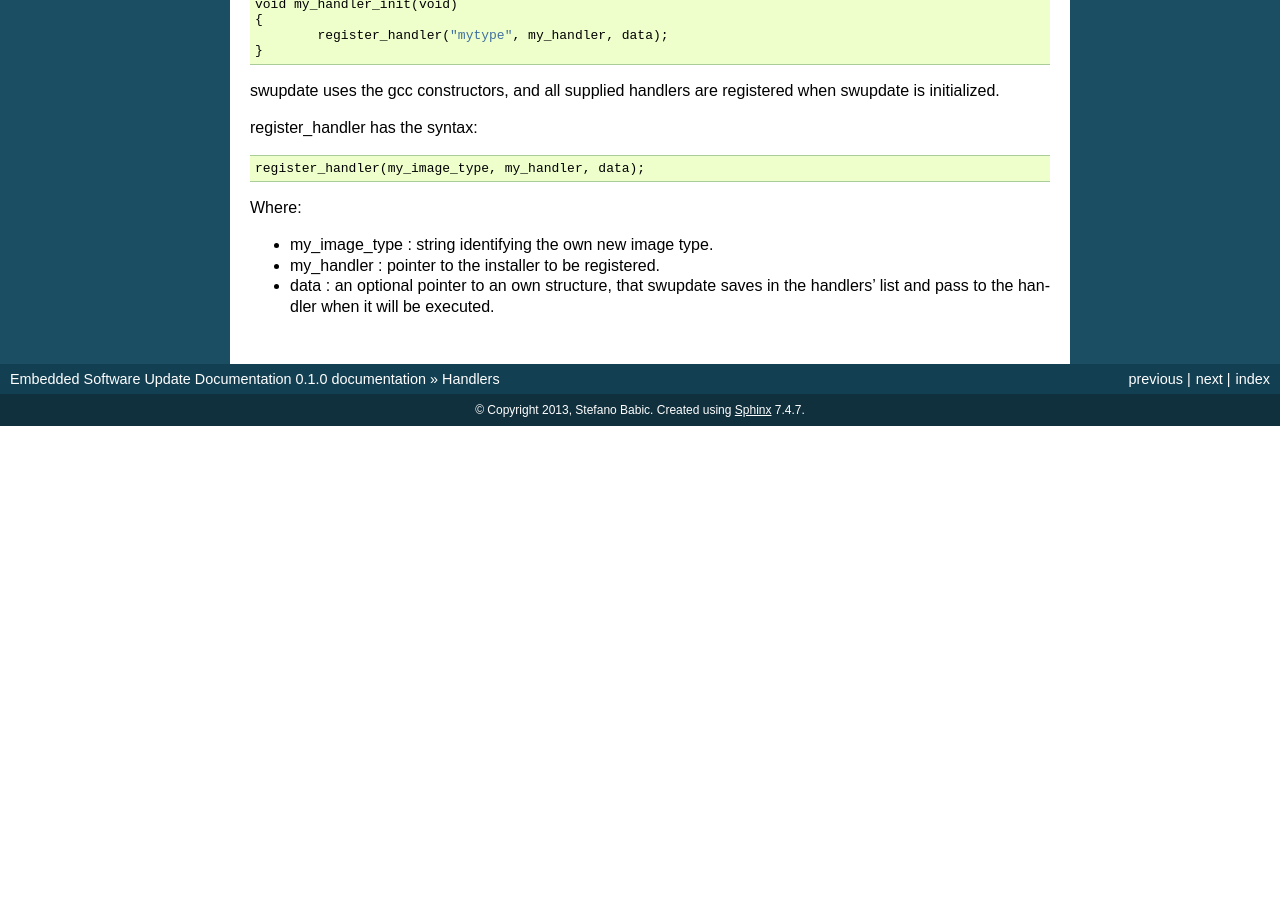
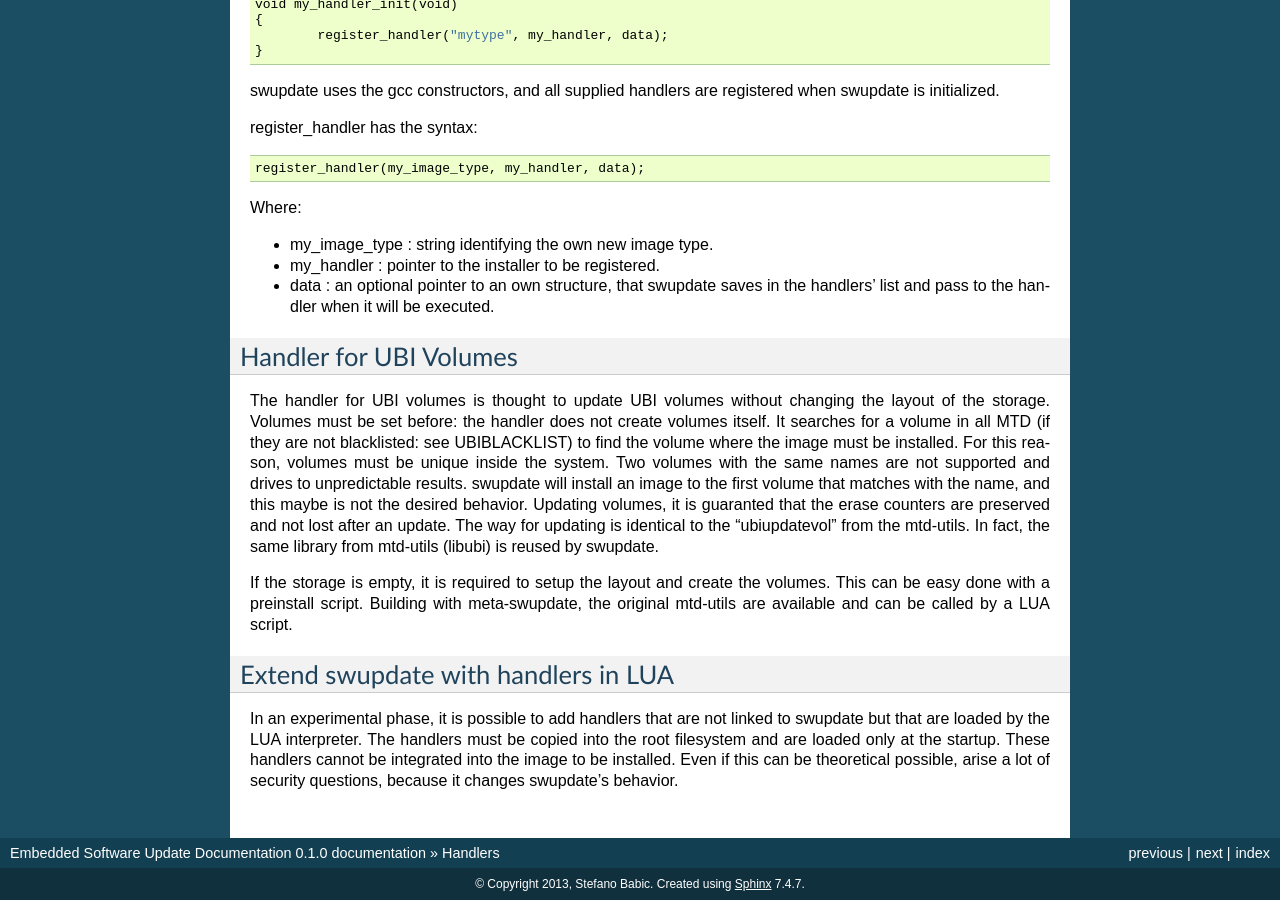
Before and after one commit to sbabic/swupdate, a Sphinx documentation site: the page built from doc/source/handlers.rst, in a window 1280 px wide and 900 px high, scrolled down 740 px. Built offline with Sphinx 7.4.7, drawn with Linux system fonts in a browser that asks for light colours; formulas are drawn with MathJax 3; before the commit the page ends 1166 px from its top, so only the background shows below that; some of the changed text lies outside the part shown.

Commit message:
doc: updated handler documentation
Signed-off-by: Stefano Babic <sbabic@denx.de>

```diff
--- a/doc/source/handlers.rst
+++ b/doc/source/handlers.rst
@@ -21,7 +21,7 @@ Supplied handlers
 -----------------
 
 In mainline there are the handler for the most common cases. They includes:
-	- NOR flashes
+	- flash devices in raw mode (both NOR and NAND)
 	- UBI volumes
 	- raw devices, such as a SD Card partition
 	- U-Boot environment
@@ -69,3 +69,37 @@ Where:
 - data : an optional pointer to an own structure, that swupdate
   saves in the handlers' list and pass to the handler when it will
   be executed.
+
+Handler for UBI Volumes
+-----------------------
+
+The handler for UBI volumes is thought to update UBI volumes
+without changing the layout of the storage.
+Volumes must be set before: the handler does not create volumes
+itself. It searches for a volume in all MTD (if they are not
+blacklisted: see UBIBLACKLIST) to find the volume where the image
+must be installed. For this reason, volumes must be unique inside
+the system. Two volumes with the same names are not supported
+and drives to unpredictable results. swupdate will install
+an image to the first volume that matches with the name, and this
+maybe is not the desired behavior.
+Updating volumes, it is guaranted that the erase counters are
+preserved and not lost after an update. The way for updating
+is identical to the "ubiupdatevol" from the mtd-utils. In fact,
+the same library from mtd-utils (libubi) is reused by swupdate.
+
+If the storage is empty, it is required to setup the layout
+and create the volumes. This can be easy done with a
+preinstall script. Building with meta-swupdate, the original
+mtd-utils are available and can be called by a LUA script.
+
+Extend swupdate with handlers in LUA
+------------------------------------
+
+In an experimental phase, it is possible to add handlers
+that are not linked to swupdate but that are loaded by
+the LUA interpreter. The handlers must be copied into the
+root filesystem and are loaded only at the startup.
+These handlers cannot be integrated into the image to be installed.
+Even if this can be theoretical possible, arise a lot of
+security questions, because it changes swupdate's behavior.
```
